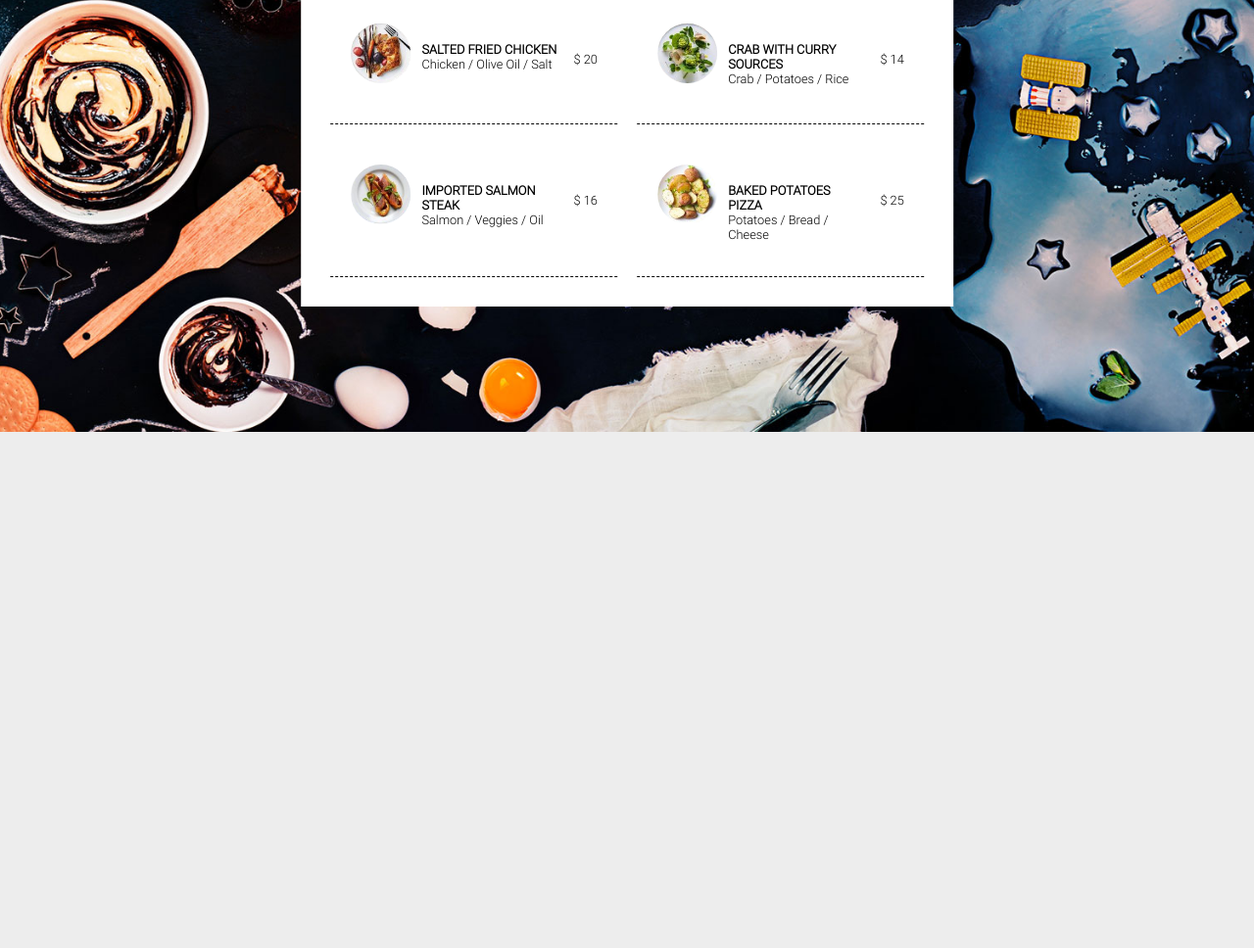
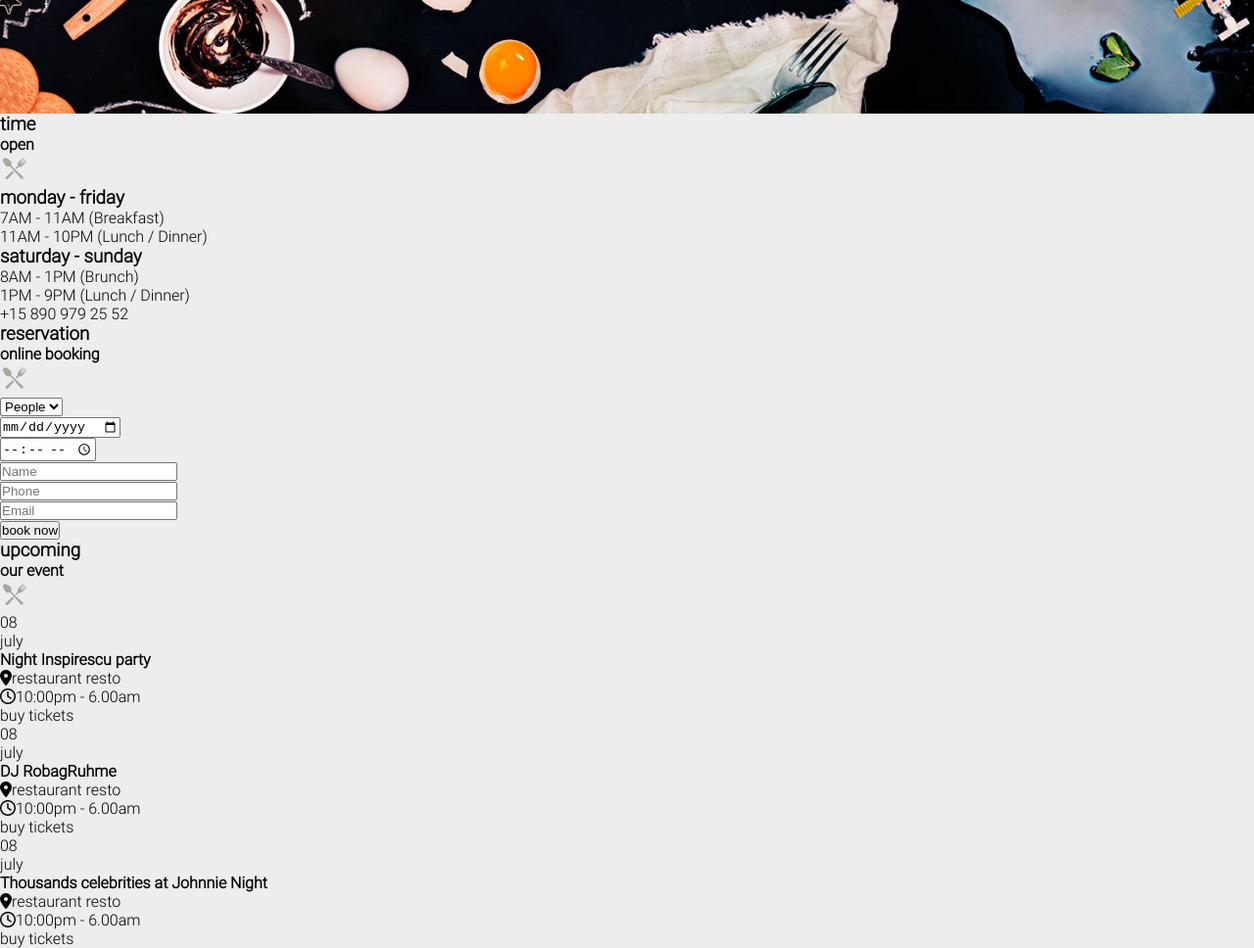
Before and after one commit to DidierMatrullo/The-Resto, a plain HTML site: page index.html in a window 1280 px wide. Shown: the part 1763-2731 px from the top of the page at 98% size. Before the commit the page ends 2204 px from the top, so only its background shows below. Drawn offline with Linux system fonts and the light colour scheme.

Commit message:
Add files via upload

```diff
--- a/index.html
+++ b/index.html
@@ -1,21 +1,28 @@
 <!DOCTYPE html>
-<html lang="fr">
+<html lang="fr"
+      xmlns="http://www.w3.org/1999/html">
 
 <head>
   <meta charset="UTF-8">
-  <meta name="viewport" content="width=device-width, initial-scale=1.0">
-  <meta http-equiv="X-UA-Compatible" content="ie=edge">
+  <meta name="viewport"
+        content="width=device-width, initial-scale=1.0">
+  <meta http-equiv="X-UA-Compatible"
+        content="ie=edge">
   <title>Resto, votre restaurant gastronomique à Angoulème, cuisine du terroir
          avec des produits bio</title>
   <meta name="description"
         content="Resto est le nouveau restaurant tendance à Angoulème, de notre chef Russel Stephens, ouvert 7 jours sur 7, cuisine bio">
 
-  <link rel="shortcut icon" href="./assets/img/ic-plate.png">
-  <link rel="stylesheet" href="https://cdnjs.cloudflare.com/ajax/libs/font-awesome/6.4.0/css/all.min.css"
+  <link rel="shortcut icon"
+        href="./assets/img/ic-plate.png">
+  <link rel="stylesheet"
+        href="https://cdnjs.cloudflare.com/ajax/libs/font-awesome/6.4.0/css/all.min.css"
         integrity="sha512-iecdLmaskl7CVkqkXNQ/ZH/XLlvWZOJyj7Yy7tcenmpD1ypASozpmT/E0iPtmFIB46ZmdtAc9eNBvH0H/ZpiBw=="
-        crossorigin="anonymous" referrerpolicy="no-referrer"/>
+        crossorigin="anonymous"
+        referrerpolicy="no-referrer"/>
 
-  <link rel="stylesheet" href="assets/styles/index.css">
+  <link rel="stylesheet"
+        href="assets/styles/index.css">
 </head>
 
 <body>
@@ -44,8 +51,9 @@
     <div class="header-title">
       <h1>Welcome to</h1>
       <h2>the resto</h2>
-      <img src="./assets/img/ic-plate-big.png" alt="logo fork and knife crossed">
-      <p>we serve only the freshest ingredients</p>
+      <img src="./assets/img/ic-plate-big.png"
+           alt="logo fork and knife crossed">
+      <p>we serve only the freshest ingredients !</p>
     </div>
   </header>
 
@@ -57,30 +65,37 @@
           <h4>our store</h4>
         </div>
         <div class="left-part-logo">
-          <img src="./assets/img/ic-plate.png" alt="logo fork and knife crossed ">
+          <img src="./assets/img/ic-plate.png"
+               alt="logo fork and knife crossed ">
         </div>
         <div class="left-part-text">
-          <p>Lorem ipsum dolor sit amet, consectetur adipisicing elit. At consequatur consequuntur cum facilis fugiat
-             ipsa ipsam magni maiores quia voluptates! Ab, accusantium alias amet blanditiis culpa deleniti distinctio
+          <p>Lorem ipsum dolor sit amet, consectetur adipisicing elit. At consequatur consequuntur cum facilis
+             fugiat
+             ipsa ipsam magni maiores quia voluptates! Ab, accusantium alias amet blanditiis culpa deleniti
+             distinctio
              est iure, neque nostrum, officia perferendis sed sequi sit soluta ullam velit!</p>
         </div>
-        <div class="left-part-footer">
-          <img src="./assets/img/avatar-01.jpg" title="chief cook Russell Stephens" alt="picture of the chief cook">
+        <div class="left-part-foo">
+          <img src="./assets/img/avatar-01.jpg"
+               title="chief cook Russell Stephens"
+               alt="picture of the chief cook">
           <h4>Russell Stephens</h4>
           <p>chef cook</p>
         </div>
       </div>
       <div class="right-content">
-        <img src="./assets/img/store-01.jpg" alt="dessert">
+        <img src="./assets/img/store-01.jpg"
+             alt="dessert">
       </div>
     </section>
     <section class="section2">
-      <div class="section2-header">
-        <div class="section2-title">
+      <div class="s2-header">
+        <div class="s2-title">
           <h3>Discover</h3>
-          <img src="./assets/img/ic-plate.png" alt="logo fork and knife crossed">
+          <img src="./assets/img/ic-plate.png"
+               alt="logo fork and knife crossed">
         </div>
-        <div class="section2-links">
+        <div class="s2-links">
           <ul>
             <a href="">Breakfast</a>
             <a href="">Lunch</a>
@@ -94,9 +109,10 @@
         <div class="s2-dishes">
           <div class="dish-item">
             <div class="dish-img">
-              <img src="./assets/img/dish-item-01.jpg" alt="">
+              <img src="./assets/img/dish-item-01.jpg"
+                   alt="">
             </div>
-            <div class="dish-details">
+            <div class="dish-composition">
               <h4>italian source mushroom</h4>
               <p>mushroom / garlic / veggies</p>
             </div>
@@ -106,7 +122,8 @@
           </div>
           <div class="dish-item">
             <div class="dish-img">
-              <img src="./assets/img/dish-item-02.jpg" alt="">
+              <img src="./assets/img/dish-item-02.jpg"
+                   alt="">
             </div>
             <div class="dish-item-detail">
               <h4>fried potatoes with garlic</h4>
@@ -118,7 +135,8 @@
           </div>
           <div class="dish-item">
             <div class="dish-img">
-              <img src="./assets/img/dish-item-03.jpg" alt="">
+              <img src="./assets/img/dish-item-03.jpg"
+                   alt="">
             </div>
             <div class="dish-item-detail">
               <h4>tenu roast source</h4>
@@ -130,7 +148,8 @@
           </div>
           <div class="dish-item">
             <div class="dish-img">
-              <img src="./assets/img/dish-item-04.jpg" alt="">
+              <img src="./assets/img/dish-item-04.jpg"
+                   alt="">
             </div>
             <div class="dish-item-detail">
               <h4>roast pork (4 sticks)</h4>
@@ -142,7 +161,8 @@
           </div>
           <div class="dish-item">
             <div class="dish-img">
-              <img src="./assets/img/dish-item-05.jpg" alt="">
+              <img src="./assets/img/dish-item-05.jpg"
+                   alt="">
             </div>
             <div class="dish-item-detail">
               <h4>salted fried chicken</h4>
@@ -154,7 +174,8 @@
           </div>
           <div class="dish-item">
             <div class="dish-img">
-              <img src="./assets/img/dish-item-06.jpg" alt="">
+              <img src="./assets/img/dish-item-06.jpg"
+                   alt="">
             </div>
             <div class="dish-item-detail">
               <h4>crab with curry sources</h4>
@@ -166,7 +187,8 @@
           </div>
           <div class="dish-item">
             <div class="dish-img">
-              <img src="./assets/img/dish-item-07.jpg" alt="">
+              <img src="./assets/img/dish-item-07.jpg"
+                   alt="">
             </div>
             <div class="dish-item-detail">
               <h4>imported salmon steak</h4>
@@ -178,7 +200,8 @@
           </div>
           <div class="dish-item">
             <div class="dish-img">
-              <img src="./assets/img/dish-item-08.jpg" alt="">
+              <img src="./assets/img/dish-item-08.jpg"
+                   alt="">
             </div>
             <div class="dish-item-detail">
               <h4>baked potatoes pizza</h4>
@@ -191,6 +214,148 @@
         </div>
       </div>
     </section>
+    <section class="section3">
+      <div class="s3-content">
+        <div class="s3-left-content">
+          <div class="s3-left-parts">
+            <div class="s3-left-title">
+              <h3>time</h3>
+              <h4>open</h4>
+              <img src="./assets/img/ic-plate.png"
+                   alt="resto logo">
+            </div>
+            <div class="s3-left-openDays">
+              <div>
+                <h3>monday - friday</h3>
+                <p>7AM - 11AM (Breakfast)</p>
+                <p>11AM - 10PM (Lunch / Dinner)</p>
+              </div>
+              <div>
+                <h3>saturday - sunday</h3>
+                <p>8AM - 1PM (Brunch)</p>
+                <p>1PM - 9PM (Lunch / Dinner)</p>
+              </div>
+              <div>
+                <p>+15 890 979 25 52</p>
+              </div>
+            </div>
+          </div>
+        </div>
+        <div class="s3-right-content">
+          <div class="s3-right-title">
+            <h3>reservation</h3>
+            <h4>online booking</h4>
+            <img src="./assets/img/ic-plate.png"
+                 alt="resto logo">
+          </div>
+          <div class="s3-right-booking-details">
+            <div class="s3-booking-details-top">
+              <div class="number-of-persons">
+                <select name="number-of-people"
+                        id="number-of-people">
+                  <option value="People">People</option>
+                  <option value="1">1</option>
+                  <option value="2">2</option>
+                  <option value="3">3</option>
+                  <option value="4">4</option>
+                  <option value="5">5</option>
+                </select>
+              </div>
+              <div class="booking-date">
+                <input type="date"
+                       name="date"
+                       id="date">
+              </div>
+              <div class="booking-time">
+                <input type="time"
+                       name="time"
+                       id="time">
+              </div>
+            </div>
+            <div class="s3-booking-details-foo">
+              <div class="booking-contactName">
+                <input type="text"
+                       placeholder="Name">
+              </div>
+              <div class="booking-contactPhone">
+                <input type="text"
+                       placeholder="Phone">
+              </div>
+              <div class="booking-contactEmail">
+                <input type="email"
+                       name="Email"
+                       id="Email"
+                       placeholder="Email">
+              </div>
+            </div>
+          </div>
+          <button type="submit"
+                  id="btn"
+                  class="btn">book now
+          </button>
+        </div>
+      </div>
+    </section>
+    <section class="section4">
+      <div class="s4-header">
+        <div>
+          <h3>upcoming</h3>
+          <h4>our event</h4>
+        </div>
+        <div class="s4-header-logp">
+          <img src="./assets/img/ic-plate.png" alt="logo fork and knife crossed">
+        </div>
+      </div>
+      <div class="s4-events-content">
+        <div class="s4-event-left-part-container">
+          <div class="s4-event-left-part">
+            <div class="s4-event-top-left">
+              <div class="event_01">
+                <p>08 <br>july</p>
+              </div>
+              <div class="event-details">
+                <h4>Night Inspirescu party</h4>
+                <ul>
+                  <li><i class="fa-solid fa-location-dot"></i>restaurant resto</li>
+                  <li><i class="fa-regular fa-clock"></i>10:00pm - 6.00am</li>
+                </ul>
+                <p>buy tickets</p>
+              </div>
+            </div>
+            <div class="s4-event-footer-left">
+              <div class="event_02">
+                <p>08 <br>july</p>
+              </div>
+              <div class="event-details">
+                <h4>DJ RobagRuhme</h4>
+                <ul>
+                  <li><i class="fa-solid fa-location-dot"></i>restaurant resto</li>
+                  <li><i class="fa-regular fa-clock"></i>10:00pm - 6.00am</li>
+                </ul>
+                <p>buy tickets</p>
+              </div>
+            </div>
+          </div>
+        </div>
+        <div class="s4-right-part-container">
+          <div class="s4-event-right-part">
+            <div class="date_event">
+              <p>08 <br>july</p>
+            </div>
+            <div class="event-details">
+              <h4>Thousands celebrities at Johnnie Night</h4>
+              <ul>
+                <li><i class="fa-solid fa-location-dot"></i>restaurant resto</li>
+                <li><i class="fa-regular fa-clock"></i>10:00pm - 6.00am</li>
+              </ul>
+              <p>buy tickets</p>
+            </div>
+          </div>
+        </div>
+    </section>
+    <section class="section5">
+
+    </section>
   </main>
 
 </body>
```
